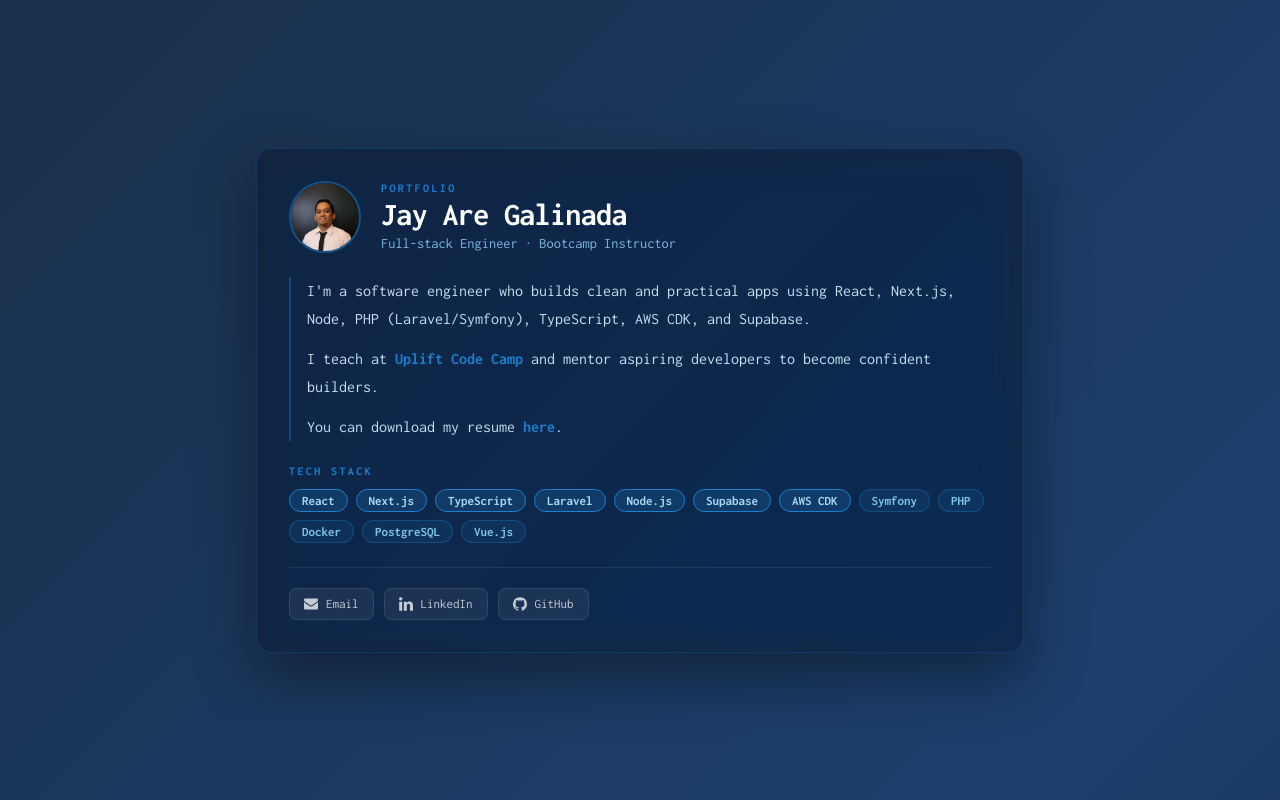
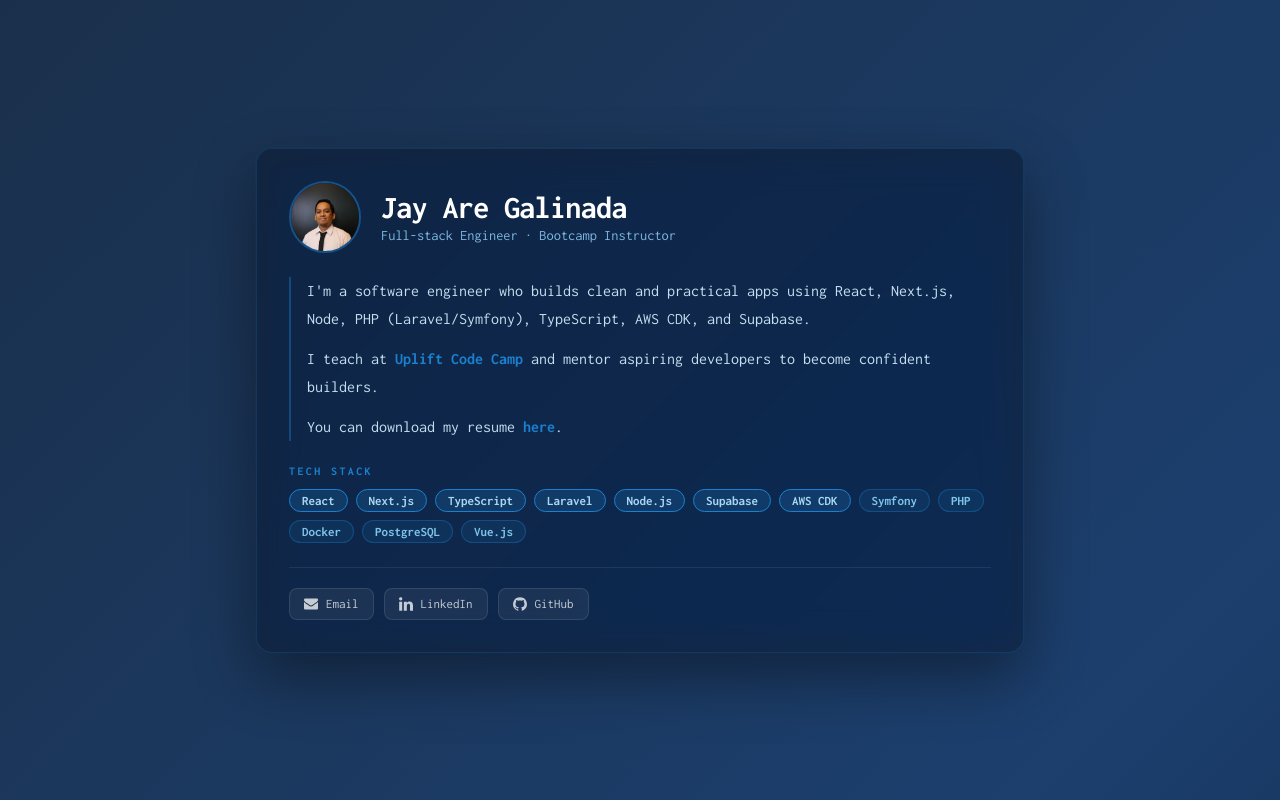
Before and after one commit to jayaregalinada/jayaregalinada.github.io, a plain HTML site: page index.html in a window 1280 px wide. Drawn offline with Linux system fonts and the light colour scheme.

Commit message:
fix: remove redundant Portfolio eyebrow label

```diff
--- a/index.html
+++ b/index.html
@@ -26,8 +26,7 @@
         <header>
           <img src="img/photo.jpg" class="avatar" alt="Jay Are Galinada" />
           <div class="header-text">
-            <span class="eyebrow">Portfolio</span>
-            <h1>Jay Are Galinada</h1>
+<h1>Jay Are Galinada</h1>
             <p class="role">Full-stack Engineer · Bootcamp Instructor</p>
           </div>
         </header>
```
